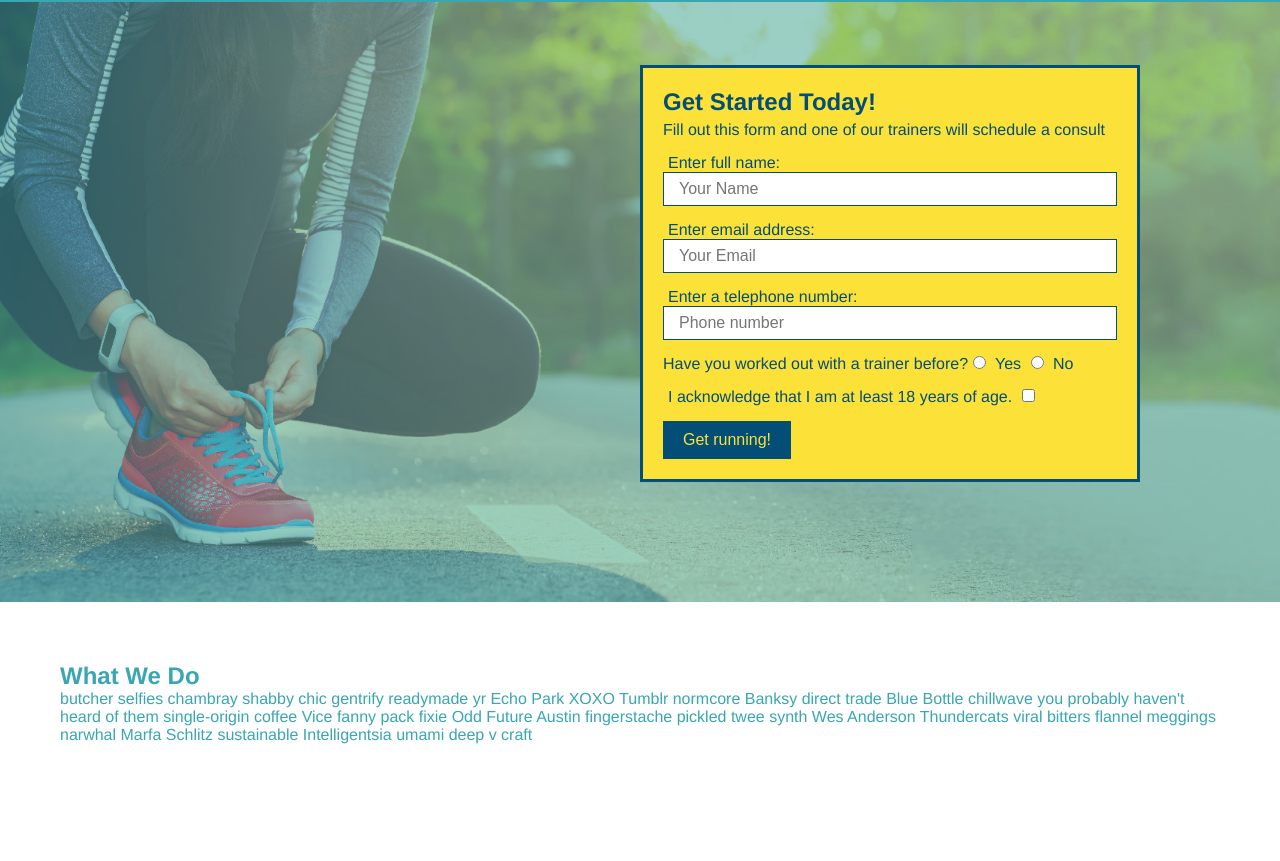
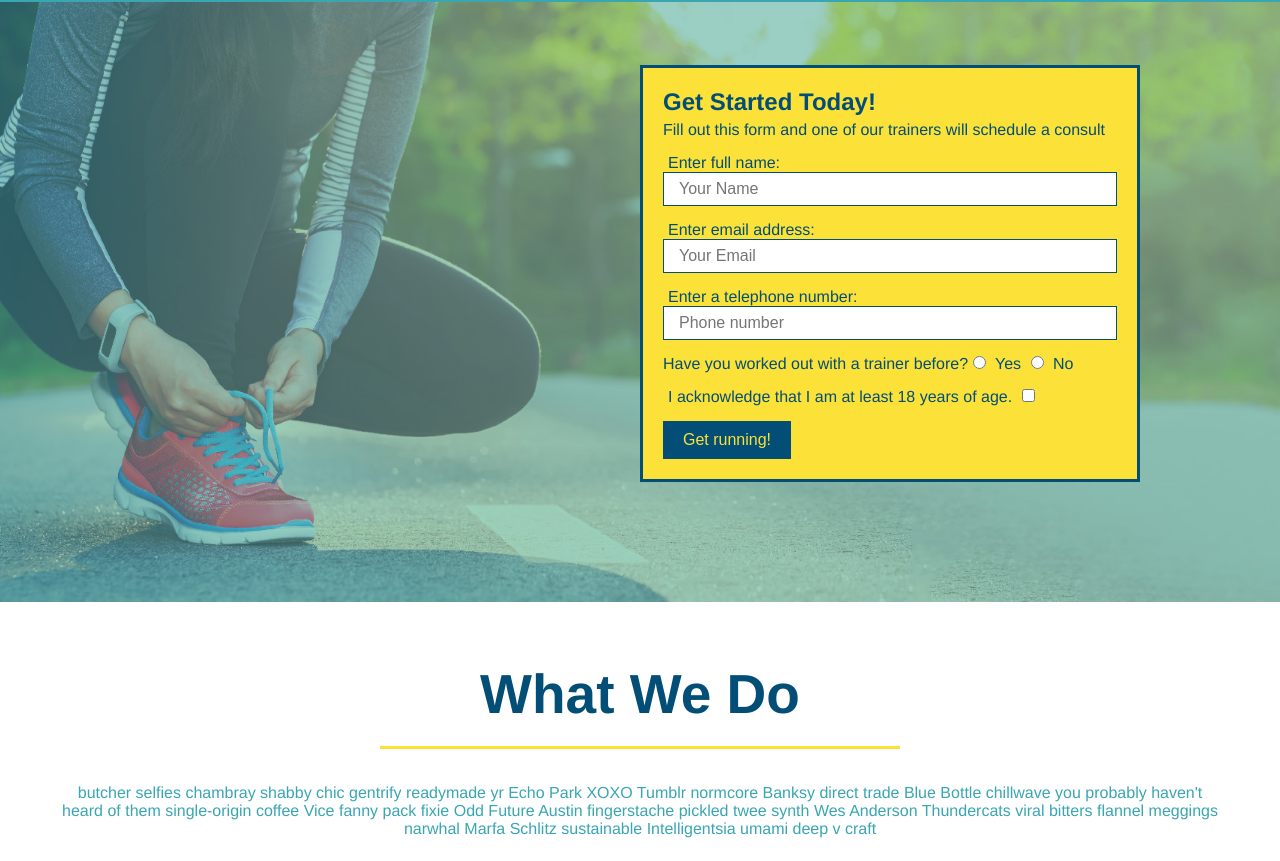
Before and after one commit to abigailroberg/run-buddy, a plain HTML site: page index.html in a window 1280 px wide. Shown: the part 80-941 px from the top of the page. Drawn offline with Linux system fonts and the light colour scheme.

Commit message:
style what we do section

```diff
--- a/assets/css/style.css
+++ b/assets/css/style.css
@@ -120,3 +120,17 @@
     padding: 10px 20px;
     font-size: 16px;
   }
+
+  .intro {
+      text-align: center;
+  }
+
+  .intro h2 {
+      font-size: 55px;
+      color: #024e76;
+      margin-bottom: 35px;
+      padding: 0 100px 20px 100px;
+      border-bottom: 3px solid;
+      border-color: #fce138;
+      display: inline-block;
+  }
--- a/index.html
+++ b/index.html
@@ -72,7 +72,7 @@
         </section>
 
         <!-- "what we do" section -->
-        <section id="what-we-do">
+        <section id="what-we-do" class="intro">
             <h2>What We Do</h2>
             <p>
                 butcher selfies chambray shabby chic gentrify readymade yr Echo Park XOXO Tumblr normcore Banksy direct trade Blue Bottle chillwave you probably haven't heard of them single-origin coffee Vice fanny pack fixie Odd Future Austin fingerstache pickled twee synth Wes Anderson Thundercats viral bitters flannel meggings narwhal Marfa Schlitz sustainable Intelligentsia umami deep v craft
```
